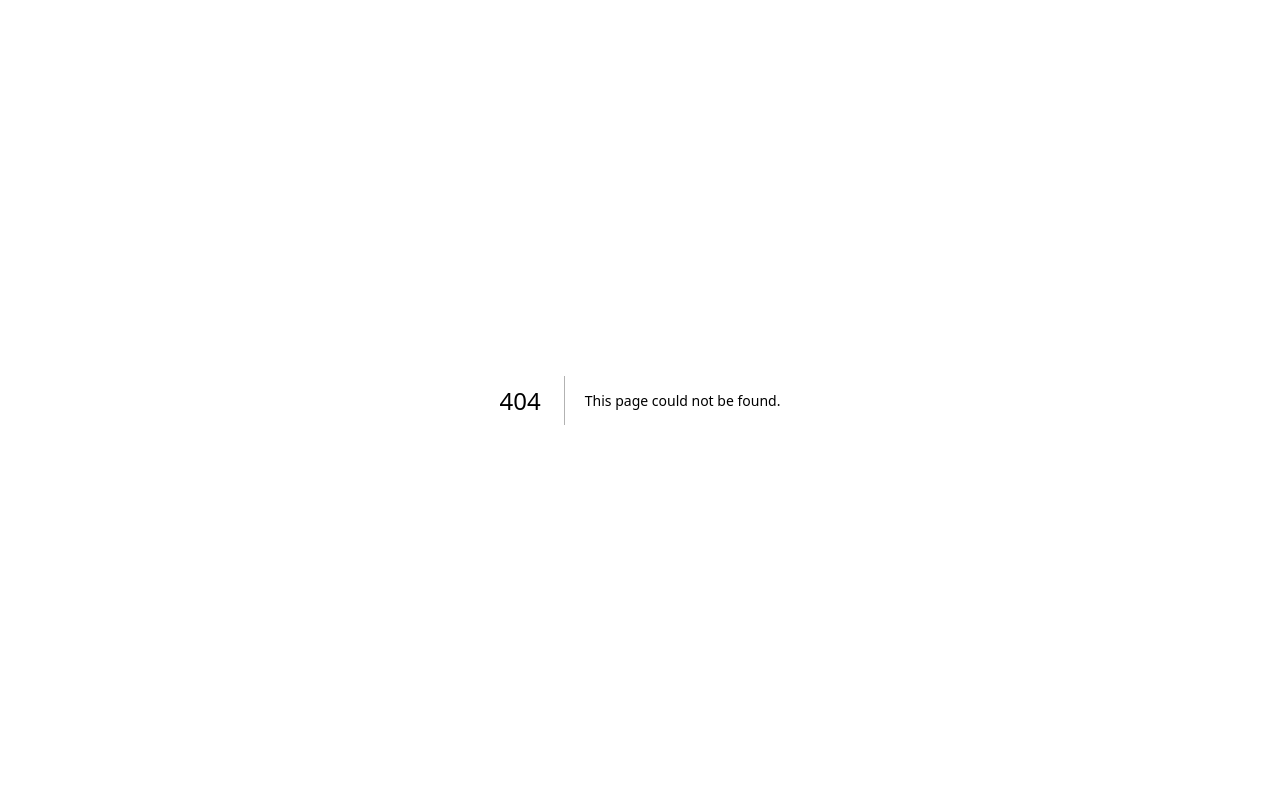
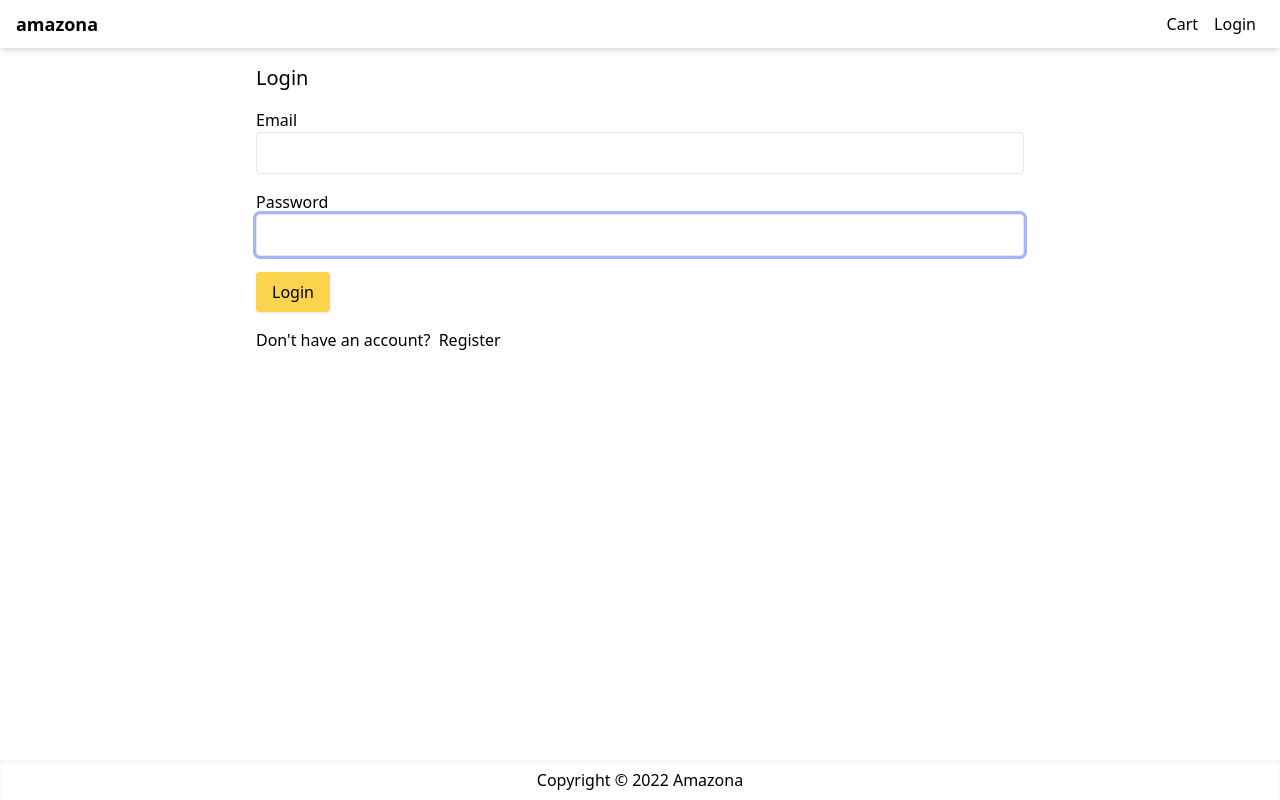
Before and after one commit to hlbrand/next-tailwind-amazona, a Next.js app: page /login in a window 1280 px wide. Before the commit this address had no page. Built offline with nearby package versions, Linux system fonts and the light colour scheme.

Commit message:
12-Create-Login-Form

```diff
--- a/package.json
+++ b/package.json
@@ -14,7 +14,8 @@
     "js-cookie": "^3.0.1",
     "next": "13.2.3",
     "react": "18.2.0",
-    "react-dom": "18.2.0"
+    "react-dom": "18.2.0",
+    "react-hook-form": "^7.43.5"
   },
   "devDependencies": {
     "@types/react": "^18.0.28",
--- a/pages/cart.js
+++ b/pages/cart.js
@@ -89,7 +89,7 @@
                 </div>
               </li>
               <button
-                onClick={() => router.push("/shipping")}
+                onClick={() => router.push("login?redirect=/shipping")}
                 className="primary-button w-full"
               >
                 Check Out
--- /dev/null
+++ b/pages/login.js
@@ -0,0 +1,68 @@
+import Layout from "@/components/Layout";
+import Link from "next/link";
+import { useForm } from "react-hook-form";
+import React from "react";
+
+export default function LoginScreen() {
+  const {
+    handleSubmit,
+    register,
+    formState: { errors },
+  } = useForm();
+  const submitHandler = ({ email, password }) => {
+    console.log(email, password);
+  };
+
+  return (
+    <Layout title="Login">
+      <form
+        className="mx-auto max-w-screen-md"
+        onSubmit={handleSubmit(submitHandler)}
+      >
+        <h1 className="mb-4 text-xl">Login</h1>
+        <div className="mb-4">
+          <label htmlFor="email">Email</label>
+          <input
+            type="email"
+            {...register("email", {
+              required: "Please enter email",
+              pattern: {
+                value: /^[a-zA-Z0-9_.+-]+@[a-zA-Z0-9-]+.[a-zA-Z0-9-.]+$/i,
+                message: "Please enter valid email",
+              },
+            })}
+            className="w-full"
+            id="email"
+            autoFocus
+          />
+          {errors.email && (
+            <div className="text-red-500">{errors.email.message}</div>
+          )}
+        </div>
+        <div className="mb-4">
+          <label htmlFor="password">Password</label>
+          <input
+            type="password"
+            {...register("password", {
+              required: "Please enter password",
+              minLength: { value: 6, message: "password is more than 5 chars" },
+            })}
+            className="w-full"
+            id="password"
+            autoFocus
+          />
+          {errors.password && (
+            <div className="text-red-500">{errors.password.message}</div>
+          )}
+        </div>
+        <div className="mb-4">
+          <button className="primary-button ">Login</button>
+        </div>
+        <div className="mb-4 ">
+          Don&apos;t have an account? &nbsp;
+          <Link href="register">Register</Link>
+        </div>
+      </form>
+    </Layout>
+  );
+}
--- a/styles/globals.css
+++ b/styles/globals.css
@@ -42,3 +42,9 @@
 .primary-button {
   @apply rounded bg-amber-300 py-2 px-4 shadow outline-none hover:bg-amber-400 active:bg-amber-500;
 }
+
+input,
+select,
+textarea {
+  @apply rounded border p-2  outline-none ring-indigo-300  focus:ring;
+}
```
Also changed, not shown: 2 other files (tests, documents, lock files or other folders).
